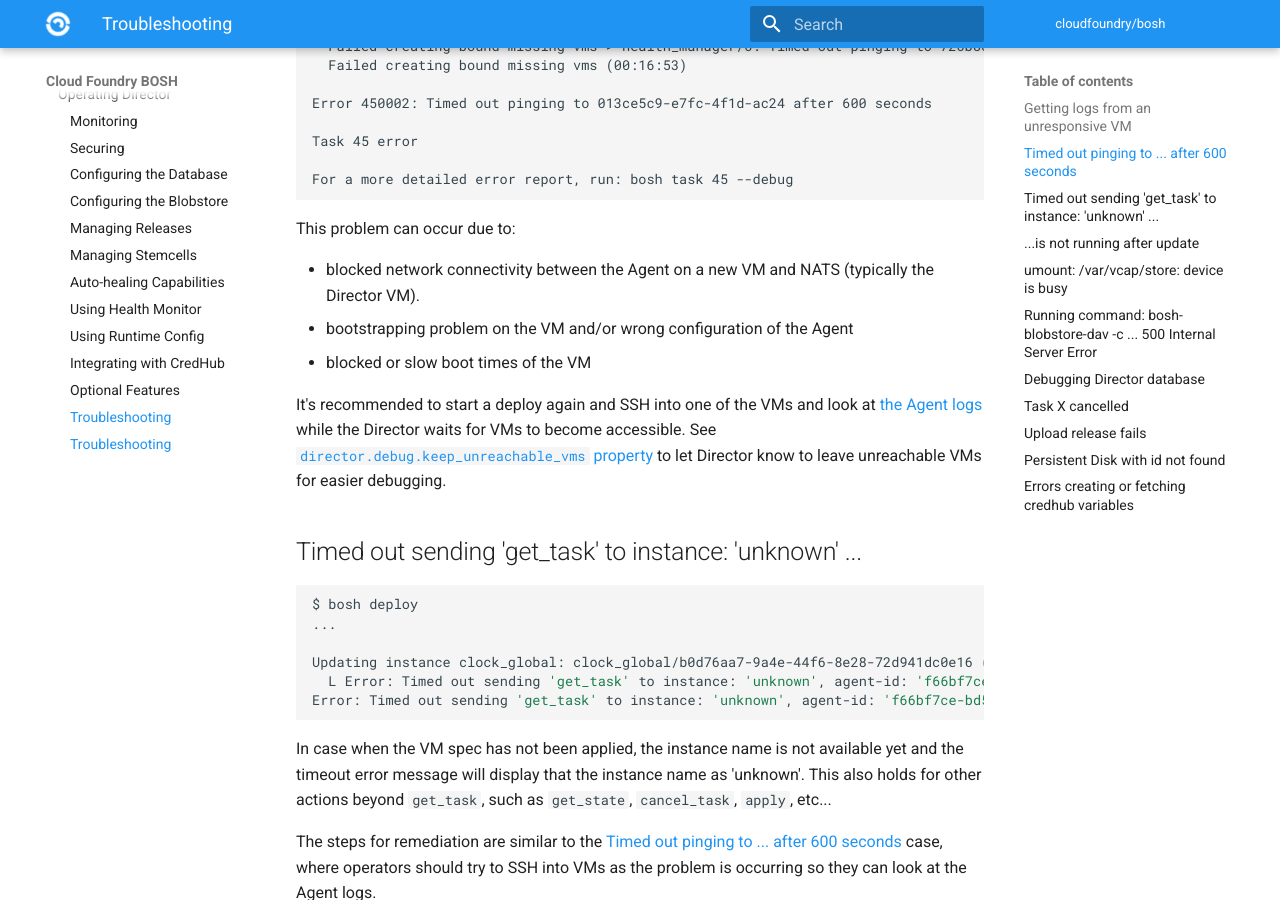
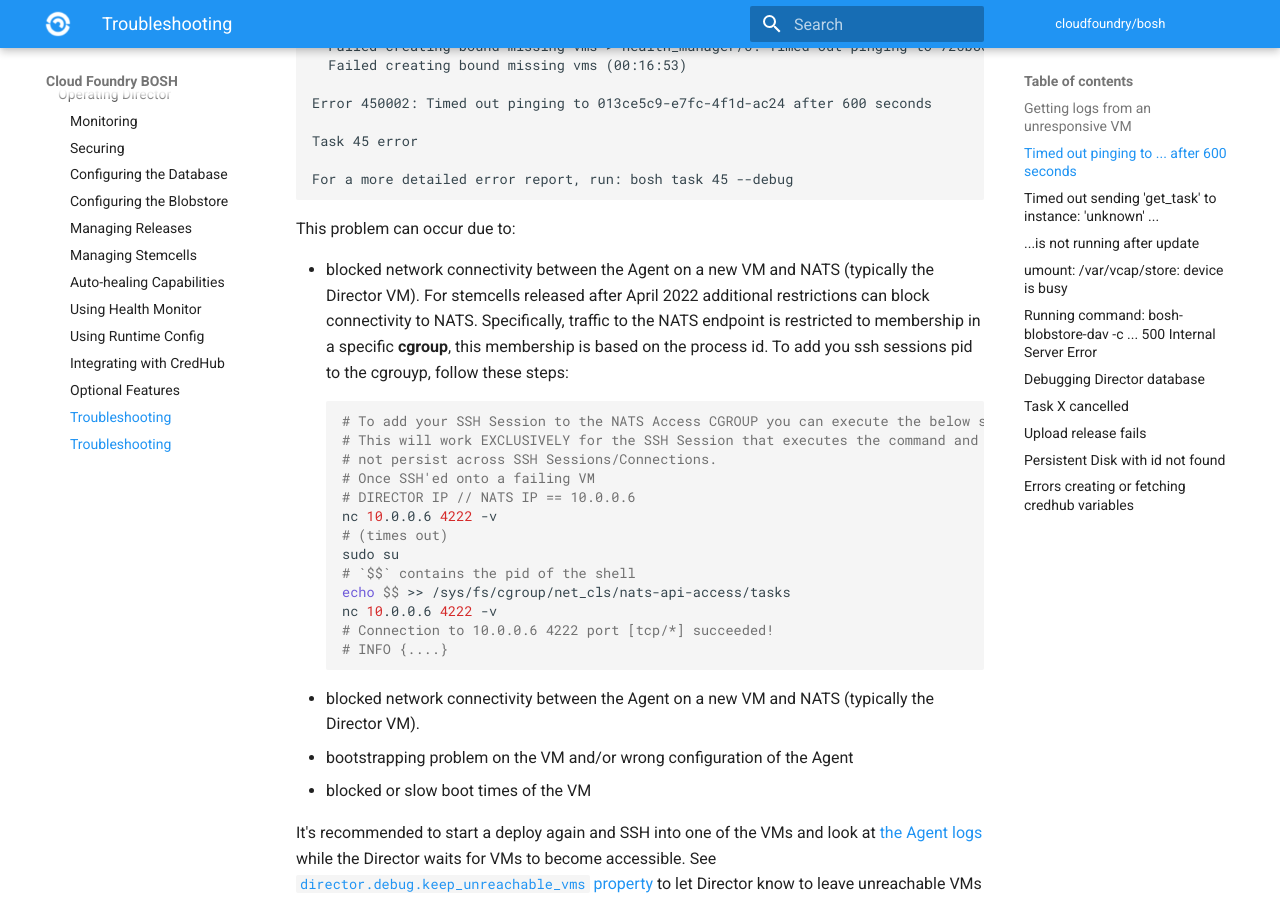
Before and after one commit to cloudfoundry/docs-bosh, an MkDocs documentation site: the page built from content/tips.md, in a window 1280 px wide and 900 px high, scrolled down 1442 px. Built offline with MkDocs 1.6.1 and Material for MkDocs 9.7.7, drawn with Linux system fonts in a browser that asks for light colours; old or Windows-style settings are respelled for this version of MkDocs.

Commit message:
Update tips.md

````diff
--- a/content/tips.md
+++ b/content/tips.md
@@ -52,6 +52,22 @@ For a more detailed error report, run: bosh task 45 --debug
 
 This problem can occur due to:
 
+- blocked network connectivity between the Agent on a new VM and NATS (typically the Director VM). For stemcells released after April 2022 additional restrictions can block connectivity to NATS. Specifically, traffic to the NATS endpoint is restricted to membership in a specific **cgroup**, this membership is based on the process id. To add you ssh sessions pid to the cgrouyp, follow these steps:
+    ```shell
+    # To add your SSH Session to the NATS Access CGROUP you can execute the below steps.
+    # This will work EXCLUSIVELY for the SSH Session that executes the command and does
+    # not persist across SSH Sessions/Connections.
+    # Once SSH'ed onto a failing VM
+    # DIRECTOR IP // NATS IP == 10.0.0.6
+    nc 10.0.0.6 4222 -v
+    # (times out)
+    sudo su
+    # `$$` contains the pid of the shell
+    echo $$ >> /sys/fs/cgroup/net_cls/nats-api-access/tasks
+    nc 10.0.0.6 4222 -v
+    # Connection to 10.0.0.6 4222 port [tcp/*] succeeded!
+    # INFO {....}
+    ```
 - blocked network connectivity between the Agent on a new VM and NATS (typically the Director VM).
 - bootstrapping problem on the VM and/or wrong configuration of the Agent
 - blocked or slow boot times of the VM
````
